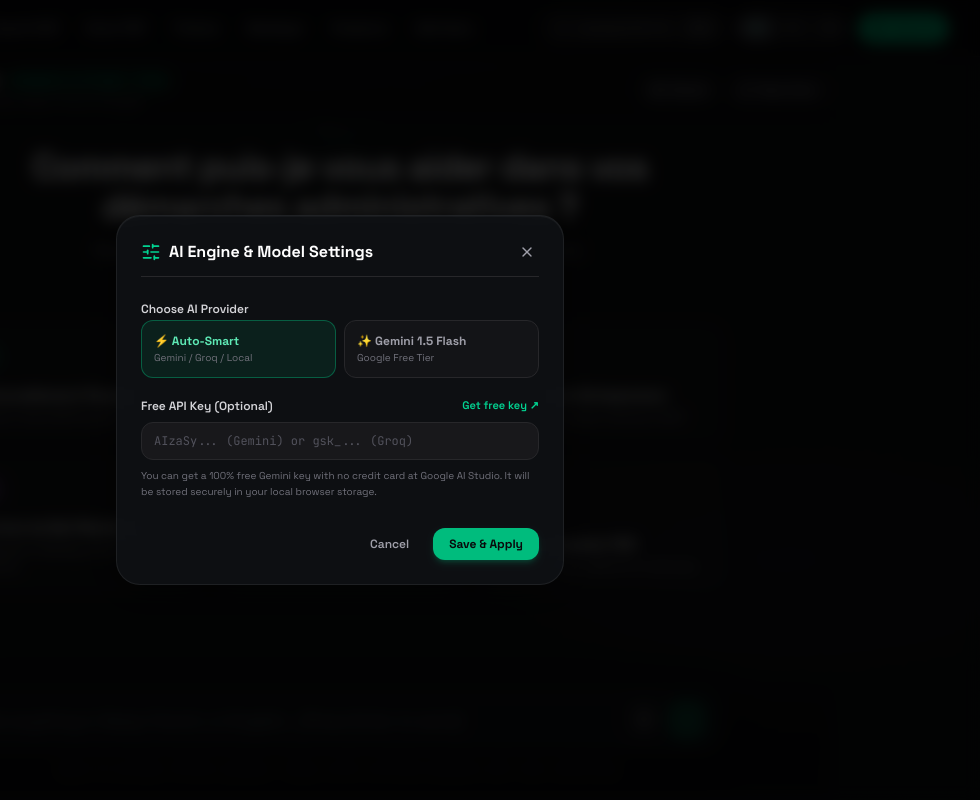
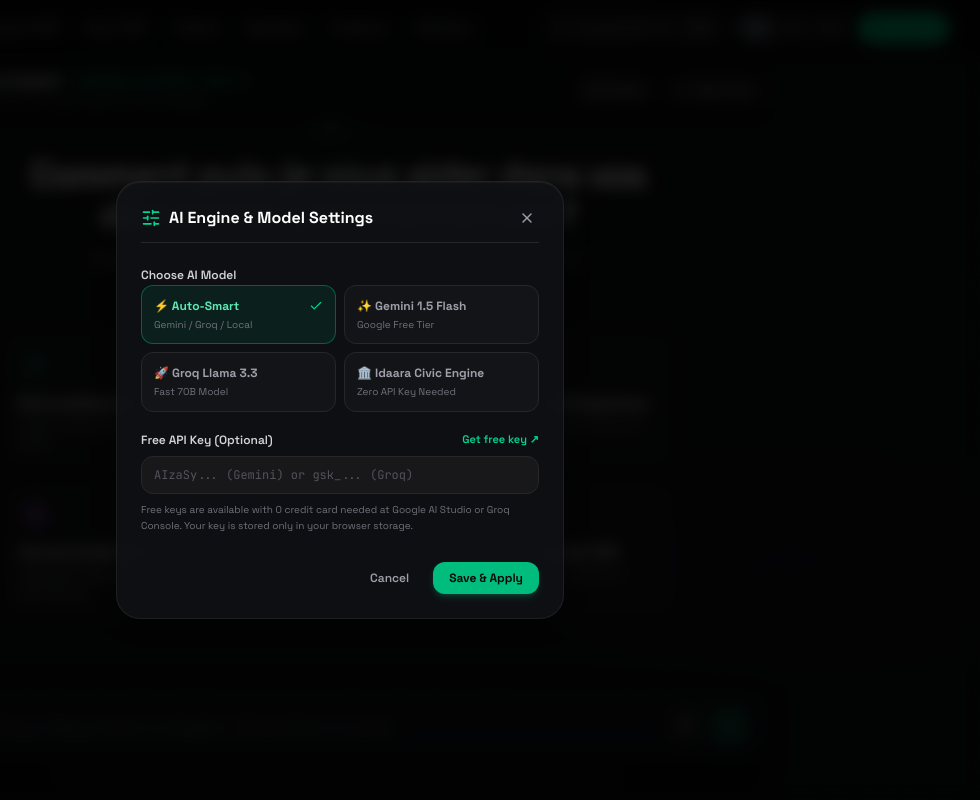
Before and after one commit to wacim-abdellli/idaara, a Next.js app: page /copilot in a window 1280 px wide. Both pictures are taken after a click on the button "Model". Shown: the top 800 px of the page, without its empty margins (300-1280 px from the left). Built offline with nearby package versions, Linux system fonts and the light colour scheme.

Commit message:
fix(copilot): fix window scroll jump on message send by scoping scroll to internal messages container, refine user message bubbles, and add floating quick prompt chips

```diff
--- a/src/app/copilot/page.tsx
+++ b/src/app/copilot/page.tsx
@@ -7,11 +7,10 @@ import { ChatMessage as ChatMessageType } from '../../types/chat';
 import { BrandIcon } from '../../components/layout/BrandLogo';
 import {
   Send,
-  RefreshCw,
+  Plus,
   Mic,
   MicOff,
   Sparkles,
-  Key,
   Settings,
   X,
   FileCheck2,
@@ -21,8 +20,10 @@ import {
   ShieldCheck,
   Plane,
   ArrowUp,
-  Radio,
   SlidersHorizontal,
+  ChevronDown,
+  Info,
+  Check,
 } from 'lucide-react';
 
 export default function CopilotPage() {
@@ -50,7 +51,7 @@ export default function CopilotPage() {
   const [showSettingsModal, setShowSettingsModal] = useState<boolean>(false);
   const [providerBadge, setProviderBadge] = useState<string>('Gemini 1.5 Flash · Free');
 
-  const chatBottomRef = useRef<HTMLDivElement | null>(null);
+  const messagesContainerRef = useRef<HTMLDivElement | null>(null);
   const textareaRef = useRef<HTMLTextAreaElement | null>(null);
   // eslint-disable-next-line @typescript-eslint/no-explicit-any
   const speechRecognitionRef = useRef<any>(null);
@@ -63,6 +64,9 @@ export default function CopilotPage() {
       setCustomApiKey(savedKey);
       setActiveProvider(savedProvider);
 
+      if (savedProvider === 'gemini') setProviderBadge('Google Gemini 1.5');
+      else if (savedProvider === 'groq') setProviderBadge('Groq Llama 3.3 70B');
+
       // Check URL query parameters (e.g. /copilot?q=...)
       const urlParams = new URLSearchParams(window.location.search);
       const q = urlParams.get('q');
@@ -72,9 +76,14 @@ export default function CopilotPage() {
     }
   }, []);
 
-  // Auto-scroll on new messages
+  // Smooth internal scroll ONLY inside the chat container (never scrolls the window)
   useEffect(() => {
-    chatBottomRef.current?.scrollIntoView({ behavior: 'smooth' });
+    if (messagesContainerRef.current) {
+      messagesContainerRef.current.scrollTo({
+        top: messagesContainerRef.current.scrollHeight,
+        behavior: 'smooth',
+      });
+    }
   }, [messages, isProcessing]);
 
   // Suggested topic cards for empty state
@@ -123,6 +132,14 @@ export default function CopilotPage() {
     },
   ];
 
+  // Quick prompt chips above the prompt bar
+  const quickPillQueries = [
+    { label: '🪪 ' + (locale === 'ar' ? 'جواز السفر 80د' : locale === 'en' ? 'Passport 80 DT' : 'Passeport 80 DT'), q: 'Passeport tunisien renouvellement et timbres fiscaux' },
+    { label: '🚗 ' + (locale === 'ar' ? 'البطاقة الرمادية 145د' : locale === 'en' ? 'Carte Grise 145 DT' : 'Carte Grise 145 DT'), q: 'Mutation carte grise véhicule occasion Tunisie' },
+    { label: '💼 ' + (locale === 'ar' ? 'المبادر الذاتي 1%' : locale === 'en' ? 'Auto-Entrepreneur 1%' : 'Auto-Entrepreneur 1%'), q: 'Statut auto-entrepreneur freelance impôt 1% Tunisie' },
+    { label: '📄 ' + (locale === 'ar' ? 'عقد الكراء COC' : locale === 'en' ? 'Lease Contract COC' : 'Contrat Bail COC'), q: 'Contrat de bail résidentiel Baladiya Recette' },
+  ];
+
   const handleSendMessage = async (textToSend?: string) => {
     const query = (textToSend || inputVal).trim();
     if (!query || isProcessing) return;
@@ -138,7 +155,6 @@ export default function CopilotPage() {
     setInputVal('');
     setIsProcessing(true);
 
-    // Reset textarea height
     if (textareaRef.current) {
       textareaRef.current.style.height = 'auto';
     }
@@ -275,31 +291,38 @@ export default function CopilotPage() {
   const handleTextareaInput = (e: React.ChangeEvent<HTMLTextAreaElement>) => {
     setInputVal(e.target.value);
     e.target.style.height = 'auto';
-    e.target.style.height = `${Math.min(e.target.scrollHeight, 160)}px`;
+    e.target.style.height = `${Math.min(e.target.scrollHeight, 140)}px`;
   };
 
   const saveSettings = () => {
     localStorage.setItem('idaara_custom_api_key', customApiKey.trim());
     localStorage.setItem('idaara_ai_provider', activeProvider);
+    if (activeProvider === 'gemini') setProviderBadge('Google Gemini 1.5');
+    else if (activeProvider === 'groq') setProviderBadge('Groq Llama 3.3 70B');
+    else setProviderBadge('Auto-Smart Engine');
     setShowSettingsModal(false);
   };
 
   return (
-    <div className="flex flex-col h-[calc(100vh-4rem)] max-w-5xl mx-auto px-3 sm:px-6 relative">
+    <div className="h-[calc(100vh-4rem)] flex flex-col max-w-4xl mx-auto px-3 sm:px-6 overflow-hidden relative">
 
-      {/* ── Top Floating Header Bar (Claude / ChatGPT style) ── */}
-      <header className="flex items-center justify-between py-3 border-b border-zinc-800/80 bg-zinc-950/40 backdrop-blur-md sticky top-0 z-20">
+      {/* ── Top Pinned Header Bar (Claude / ChatGPT style) ── */}
+      <header className="flex items-center justify-between py-3 border-b border-zinc-800/80 bg-zinc-950/80 backdrop-blur-xl z-20 shrink-0">
         <div className="flex items-center gap-3">
-          <BrandIcon size={32} />
+          <BrandIcon size={30} />
           <div>
             <div className="flex items-center gap-2">
               <h1 className="text-sm sm:text-base font-bold text-white tracking-tight">
                 Idaara Copilot
               </h1>
-              <span className="inline-flex items-center gap-1 px-2 py-0.5 rounded-full bg-emerald-500/10 border border-emerald-500/30 text-[10px] font-mono text-emerald-400">
+              <button
+                onClick={() => setShowSettingsModal(true)}
+                className="inline-flex items-center gap-1.5 px-2.5 py-0.5 rounded-full bg-emerald-500/10 hover:bg-emerald-500/20 border border-emerald-500/30 text-[10px] font-mono text-emerald-400 transition-colors cursor-pointer"
+              >
                 <span className="w-1.5 h-1.5 rounded-full bg-emerald-400 animate-pulse" />
                 <span>{providerBadge}</span>
-              </span>
+                <ChevronDown className="w-2.5 h-2.5 opacity-60" />
+              </button>
             </div>
             <p className="text-[11px] text-zinc-500 hidden sm:block">
               {locale === 'ar'
@@ -325,18 +348,20 @@ export default function CopilotPage() {
             className="flex items-center gap-1.5 px-3 py-1.5 rounded-xl bg-zinc-900/90 hover:bg-zinc-800 border border-zinc-800 hover:border-zinc-700 text-zinc-400 hover:text-zinc-200 text-xs font-medium transition-all cursor-pointer shadow-sm"
             title="New Conversation"
           >
-            <RefreshCw className="w-3.5 h-3.5" />
+            <Plus className="w-3.5 h-3.5" />
             <span className="hidden sm:inline">{locale === 'ar' ? 'محادثة جديدة' : 'New Chat'}</span>
           </button>
         </div>
       </header>
 
-      {/* ── Main Chat Stream Container ── */}
-      <main className="flex-1 overflow-y-auto py-6 space-y-4">
-
+      {/* ── Dedicated Scrollable Messages Stream (No whole-page jumping) ── */}
+      <div
+        ref={messagesContainerRef}
+        className="flex-1 overflow-y-auto py-6 space-y-4 pr-1 scroll-smooth"
+      >
         {/* Empty / Welcome State (Inspiring Claude/ChatGPT style) */}
         {messages.length === 0 && (
-          <div className="max-w-3xl mx-auto py-8 sm:py-12 space-y-8 text-center animate-fade-in-up">
+          <div className="max-w-2xl mx-auto py-8 sm:py-12 space-y-8 text-center animate-fade-in-up">
 
             {/* Monumental Greeting */}
             <div className="space-y-3">
@@ -400,9 +425,9 @@ export default function CopilotPage() {
 
         {/* AI Typing / Thinking State Indicator */}
         {isProcessing && (
-          <div className="w-full py-4 animate-fade-in">
-            <div className="max-w-3xl mx-auto flex items-center gap-3 px-4 text-xs text-emerald-400">
-              <BrandIcon size={32} />
+          <div className="w-full py-3 animate-fade-in">
+            <div className="flex items-center gap-3 text-xs text-emerald-400">
+              <BrandIcon size={30} />
               <div className="flex items-center gap-2 px-4 py-2.5 rounded-2xl bg-zinc-900/90 border border-zinc-800 shadow-md">
                 <div className="flex items-center gap-1.5">
                   <span className="w-2 h-2 rounded-full bg-emerald-400 animate-bounce" style={{ animationDelay: '0ms' }} />
@@ -416,16 +441,29 @@ export default function CopilotPage() {
             </div>
           </div>
         )}
+      </div>
 
-        <div ref={chatBottomRef} />
-      </main>
+      {/* ── Bottom Pinned Input Console (ChatGPT / Claude style) ── */}
+      <footer className="shrink-0 pb-3 pt-1.5 bg-gradient-to-t from-zinc-950 via-zinc-950/95 to-transparent z-20 space-y-2">
 
-      {/* ── Bottom Pinned Input Console (ChatGPT / Claude Floating Pill) ── */}
-      <footer className="sticky bottom-0 pb-4 pt-2 bg-gradient-to-t from-zinc-950 via-zinc-950/95 to-transparent z-20">
-        <div className="max-w-3xl mx-auto space-y-2">
+        {/* Quick Topic Chips (when conversation is active) */}
+        {messages.length > 0 && (
+          <div className="flex items-center gap-1.5 overflow-x-auto pb-1 no-scrollbar text-xs">
+            {quickPillQueries.map((pill, idx) => (
+              <button
+                key={idx}
+                onClick={() => handleSendMessage(pill.q)}
+                disabled={isProcessing}
+                className="px-2.5 py-1 rounded-full bg-zinc-900/90 hover:bg-zinc-800 border border-zinc-800 text-zinc-400 hover:text-emerald-300 text-[11px] whitespace-nowrap transition-colors cursor-pointer shrink-0"
+              >
+                {pill.label}
+              </button>
+            ))}
+          </div>
+        )}
 
         {/* Main Input Box */}
-          <div className="relative glass-panel rounded-3xl p-2 sm:p-2.5 border border-zinc-800 focus-within:border-emerald-500/50 focus-within:ring-2 focus-within:ring-emerald-500/20 shadow-2xl transition-all bg-zinc-950/90">
+        <div className="relative glass-panel rounded-3xl p-1.5 sm:p-2 border border-zinc-800 focus-within:border-emerald-500/50 focus-within:ring-2 focus-within:ring-emerald-500/20 shadow-2xl transition-all bg-zinc-950/90">
           <div className="flex items-end gap-2 px-2">
 
             {/* Auto-growing Textarea */}
@@ -442,7 +480,7 @@ export default function CopilotPage() {
                   ? 'اكتب سؤالك بالدارجة، الفرنسية، أو العربية... (Enter للإرسال)'
                   : 'Ask anything in Derja, French, or English... (Press Enter to send)')
               }
-                className="flex-1 bg-transparent py-2 px-1 text-sm sm:text-base text-zinc-100 placeholder-zinc-500 focus:outline-none resize-none max-h-40 overflow-y-auto leading-relaxed"
+              className="flex-1 bg-transparent py-2 px-1 text-sm sm:text-[15px] text-zinc-100 placeholder-zinc-500 focus:outline-none resize-none max-h-36 overflow-y-auto leading-relaxed"
             />
 
             {/* Action Buttons Toolbar */}
@@ -481,11 +519,10 @@ export default function CopilotPage() {
         {/* Micro Legal & AI Disclaimer */}
         <p className="text-center text-[10px] font-mono text-zinc-600">
           {locale === 'ar'
-              ? 'إدارة.تونس AI يقدم معلومات إرشادية. يرجى التثبت من النصوص القانونية بالرائد الرسمي (JORT).'
+            ? 'إدارة.تونس AI يقدم معلومات إرشادية. يرجى التثبت من النصوص بالرائد الرسمي (JORT).'
             : 'Idaara AI provides official guidance. Always verify certified documents with local authorities.'}
         </p>
 
-        </div>
       </footer>
 
       {/* ── AI Model & API Key Settings Modal ── */}
@@ -516,7 +553,7 @@ export default function CopilotPage() {
 
             {/* Provider Selector */}
             <div className="space-y-2">
-              <label className="text-xs font-semibold text-zinc-300">Choose AI Provider</label>
+              <label className="text-xs font-semibold text-zinc-300">Choose AI Model</label>
               <div className="grid grid-cols-2 gap-2">
                 <button
                   type="button"
@@ -527,8 +564,11 @@ export default function CopilotPage() {
                       : 'bg-zinc-900/60 border-zinc-800 text-zinc-400 hover:text-white'
                   }`}
                 >
-                  <span className="block">⚡ Auto-Smart</span>
-                  <span className="text-[10px] text-zinc-500 font-normal">Gemini / Groq / Local</span>
+                  <span className="flex items-center justify-between">
+                    <span>⚡ Auto-Smart</span>
+                    {activeProvider === 'auto' && <Check className="w-3.5 h-3.5 text-emerald-400" />}
+                  </span>
+                  <span className="text-[10px] text-zinc-500 font-normal mt-1 block">Gemini / Groq / Local</span>
                 </button>
 
                 <button
@@ -540,8 +580,43 @@ export default function CopilotPage() {
                       : 'bg-zinc-900/60 border-zinc-800 text-zinc-400 hover:text-white'
                   }`}
                 >
-                  <span className="block">✨ Gemini 1.5 Flash</span>
-                  <span className="text-[10px] text-zinc-500 font-normal">Google Free Tier</span>
+                  <span className="flex items-center justify-between">
+                    <span>✨ Gemini 1.5 Flash</span>
+                    {activeProvider === 'gemini' && <Check className="w-3.5 h-3.5 text-emerald-400" />}
+                  </span>
+                  <span className="text-[10px] text-zinc-500 font-normal mt-1 block">Google Free Tier</span>
+                </button>
+
+                <button
+                  type="button"
+                  onClick={() => setActiveProvider('groq')}
+                  className={`p-3 rounded-xl border text-xs font-bold text-left transition-all ${
+                    activeProvider === 'groq'
+                      ? 'bg-emerald-500/10 border-emerald-500/40 text-emerald-300'
+                      : 'bg-zinc-900/60 border-zinc-800 text-zinc-400 hover:text-white'
+                  }`}
+                >
+                  <span className="flex items-center justify-between">
+                    <span>🚀 Groq Llama 3.3</span>
+                    {activeProvider === 'groq' && <Check className="w-3.5 h-3.5 text-emerald-400" />}
+                  </span>
+                  <span className="text-[10px] text-zinc-500 font-normal mt-1 block">Fast 70B Model</span>
+                </button>
+
+                <button
+                  type="button"
+                  onClick={() => setActiveProvider('local')}
+                  className={`p-3 rounded-xl border text-xs font-bold text-left transition-all ${
+                    activeProvider === 'local'
+                      ? 'bg-emerald-500/10 border-emerald-500/40 text-emerald-300'
+                      : 'bg-zinc-900/60 border-zinc-800 text-zinc-400 hover:text-white'
+                  }`}
+                >
+                  <span className="flex items-center justify-between">
+                    <span>🏛️ Idaara Civic Engine</span>
+                    {activeProvider === 'local' && <Check className="w-3.5 h-3.5 text-emerald-400" />}
+                  </span>
+                  <span className="text-[10px] text-zinc-500 font-normal mt-1 block">Zero API Key Needed</span>
                 </button>
               </div>
             </div>
@@ -568,8 +643,8 @@ export default function CopilotPage() {
                   className="w-full bg-zinc-900 border border-zinc-800 rounded-xl px-3 py-2.5 text-xs font-mono text-zinc-100 placeholder-zinc-600 focus:outline-none focus:border-emerald-500/60"
                 />
               </div>
-              <p className="text-[10px] text-zinc-500">
-                You can get a 100% free Gemini key with no credit card at Google AI Studio. It will be stored securely in your local browser storage.
+              <p className="text-[10px] text-zinc-500 leading-relaxed">
+                Free keys are available with 0 credit card needed at Google AI Studio or Groq Console. Your key is stored only in your browser storage.
               </p>
             </div>
 
```
Also changed, not shown: src/components/copilot/ChatMessage.tsx (+59 -45 lines). Lines whose indentation alone changed are shown as unchanged.
